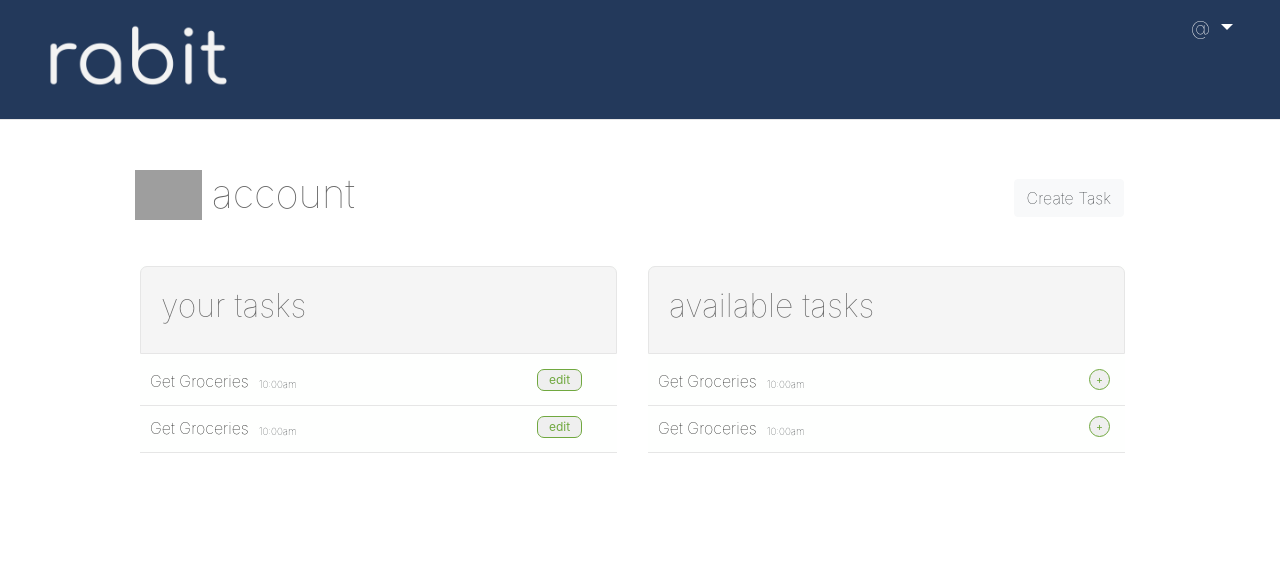
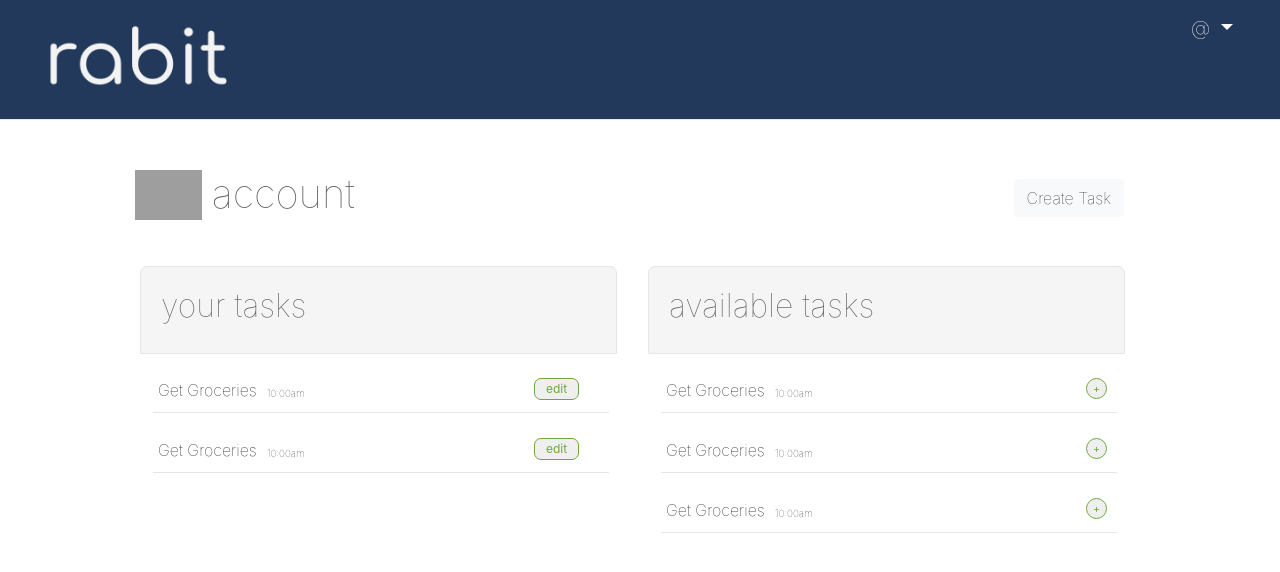
Before and after one commit to dtFocuS/rabit-front-end, a React (Create React App) app in the folder rabit-client/: page / in a window 1280 px wide. Shown: the top 572 px of the page. Built offline with nearby package versions, Linux system fonts and the light colour scheme; no server answers; grey boxes are pictures that could not be loaded.

Commit message:
added accordians to tasks on home page

```diff
--- a/rabit-client/src/components/Home.js
+++ b/rabit-client/src/components/Home.js
@@ -5,6 +5,7 @@ import EditTaskForm from './EditTaskForm'
 import BidForm from './BidForm'
 
 import { BrowserRouter as Route, NavLink } from 'react-router-dom';
+import { Card, Button, Accordion } from 'react-bootstrap';
 
 class Home extends Component {
 
@@ -83,8 +84,14 @@ class Home extends Component {
                 <h2 id="your-tasks-title">your tasks</h2>
             </div>
 
-            <div className="task row">
+            <div className="row">
+              <Accordion>
+                <Card className="task-card">
+                  <Accordion.Toggle as={Button} variant="plain" eventKey="0">
+                    <Card.Header className="task-card-header-account-page">
+                      <div className="row">
                         <div className="column task-title">Get Groceries</div>
+
                         <div className="column task-time">10:00am</div>
                         <button type="button" className="column edit-task" onClick={() => this.setState({ editTaskModalShow: true })}>edit</button>
                         <EditTaskForm
@@ -93,8 +100,24 @@ class Home extends Component {
                           onEditTask={this.editTask}
                         />
                       </div>
-            <div className="task row">
+                    </Card.Header>
+                  </Accordion.Toggle>
+
+                  <Accordion.Collapse eventKey="0">
+                    <Card.Body className="task-card-body-account-page">Hello! I'm the body</Card.Body>
+                  </Accordion.Collapse>
+                </Card>
+              </Accordion>
+            </div>
+
+            <div className="row">
+              <Accordion>
+                <Card className="task-card">
+                  <Accordion.Toggle as={Button} variant="plain" eventKey="1">
+                    <Card.Header className="task-card-header-account-page">
+                      <div className="row">
                         <div className="column task-title">Get Groceries</div>
+
                         <div className="column task-time">10:00am</div>
                         <button type="button" className="column edit-task" onClick={() => this.setState({ editTaskModalShow: true })}>edit</button>
                         <EditTaskForm
@@ -103,29 +126,30 @@ class Home extends Component {
                           onEditTask={this.editTask}
                         />
                       </div>
+                    </Card.Header>
+                  </Accordion.Toggle>
+
+                  <Accordion.Collapse eventKey="1">
+                    <Card.Body className="task-card-body-account-page">Hello! I'm the body</Card.Body>
+                  </Accordion.Collapse>
+                </Card>
+              </Accordion>
             </div>
-
-
+          </div>
           <div className="container col-sm-12 " id="available-tasks">
 
             <div className="row task-header">
               <h2 id="available-tasks-title">available tasks</h2>
             </div>
 
-            <div className="task row">
+            <div className="row">
+              <Accordion>
+                <Card className="task-card">
+                  <Accordion.Toggle as={Button} variant="plain" eventKey="1">
+                    <Card.Header className="task-card-header-account-page">
+                      <div className="row">
                         <div className="column task-title">Get Groceries</div>
-                <div className="column task-time">10:00am</div>
 
-                <button type="button" className="column bid-task" onClick={() => this.setState({ placeBidModalShow: true })}>+</button>
-                <BidForm
-                  show={this.state.placeBidModalShow}
-                  onHide={placeBidModal}
-                  onCreateBid={this.createBid}
-                />
-
-            </div>
-            <div className="task row">
-                <div className="column task-title">Get Groceries</div>
                         <div className="column task-time">10:00am</div>
                         <button type="button" className="column bid-task" onClick={() => this.setState({ placeBidModalShow: true })}>+</button>
                         <BidForm
@@ -133,6 +157,66 @@ class Home extends Component {
                           onHide={placeBidModal}
                           onCreateBid={this.createBid}
                         />
+                      </div>
+                    </Card.Header>
+                  </Accordion.Toggle>
+
+                  <Accordion.Collapse eventKey="1">
+                    <Card.Body className="task-card-body-account-page">Hello! I'm the body</Card.Body>
+                  </Accordion.Collapse>
+                </Card>
+              </Accordion>
+            </div>
+
+            <div className="row">
+              <Accordion>
+                <Card className="task-card">
+                  <Accordion.Toggle as={Button} variant="plain" eventKey="1">
+                    <Card.Header className="task-card-header-account-page">
+                      <div className="row">
+                        <div className="column task-title">Get Groceries</div>
+
+                        <div className="column task-time">10:00am</div>
+                        <button type="button" className="column bid-task" onClick={() => this.setState({ placeBidModalShow: true })}>+</button>
+                        <BidForm
+                          show={this.state.placeBidModalShow}
+                          onHide={placeBidModal}
+                          onCreateBid={this.createBid}
+                        />
+                      </div>
+                    </Card.Header>
+                  </Accordion.Toggle>
+
+                  <Accordion.Collapse eventKey="1">
+                    <Card.Body className="task-card-body-account-page">Hello! I'm the body</Card.Body>
+                  </Accordion.Collapse>
+                </Card>
+              </Accordion>
+            </div>
+            <div className="row">
+              <Accordion>
+                <Card className="task-card">
+                  <Accordion.Toggle as={Button} variant="plain" eventKey="1">
+                    <Card.Header className="task-card-header-account-page">
+                      <div className="row">
+                        <div className="column task-title">Get Groceries</div>
+
+                        <div className="column task-time">10:00am</div>
+                        <button type="button" className="column bid-task" onClick={() => this.setState({ placeBidModalShow: true })}>+</button>
+                        <BidForm
+                          show={this.state.placeBidModalShow}
+                          onHide={placeBidModal}
+                          onCreateBid={this.createBid}
+                        />
+                      </div>
+                    </Card.Header>
+                  </Accordion.Toggle>
+
+                  <Accordion.Collapse eventKey="1">
+                    <Card.Body className="task-card-body-account-page">Hello! I'm the body</Card.Body>
+                  </Accordion.Collapse>
+                </Card>
+              </Accordion>
             </div>
           </div>
         </div>
--- a/rabit-client/src/index.css
+++ b/rabit-client/src/index.css
@@ -159,6 +159,10 @@ label:focus,
   padding-left: 10px;
   padding-right: 10px;
   height: 47px;
+}
+.task-card {
+  width: 482px;
+  border:none;
 }
 
 .task-title {
```
Lines whose indentation alone changed are shown as unchanged.
